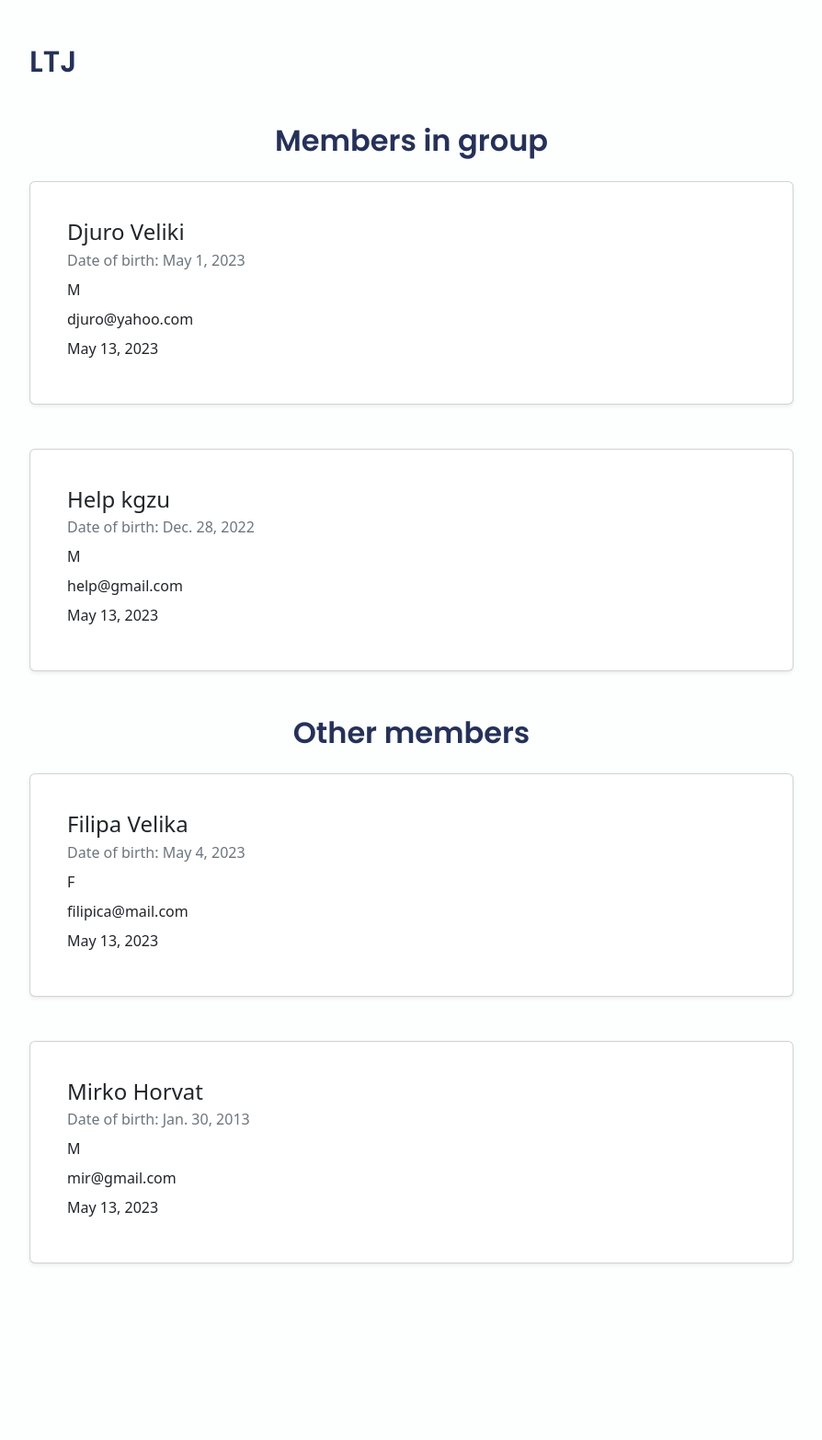
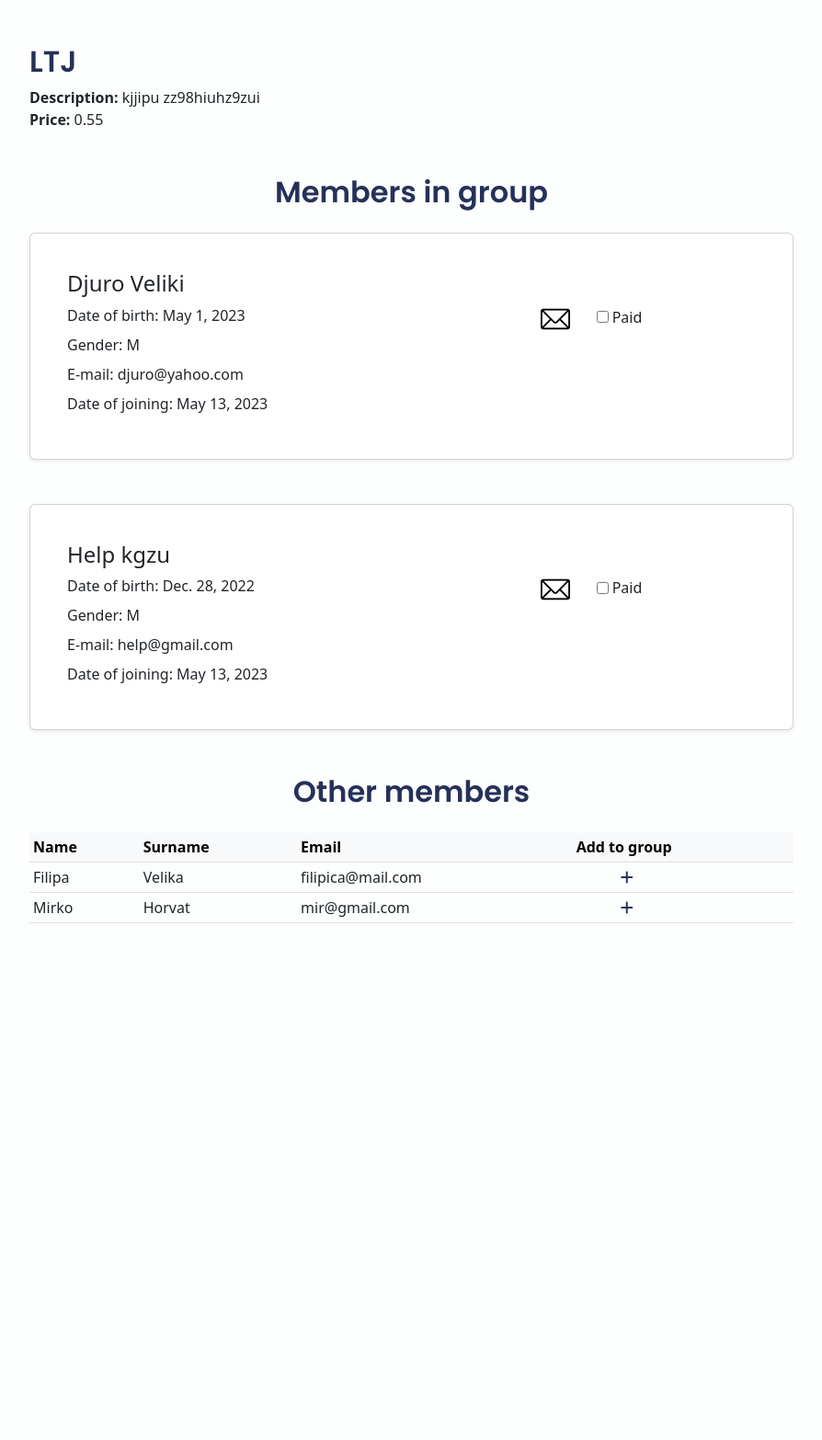
Before and after one commit to janaledencan/Members-Management-App, a Django app: page /app/management/group/2 in a window 1280 px wide. Shown: the part 98-1664 px from the top of the page at 92% size, without its empty margins (50-944 px from the left). After the commit the page ends 1102 px from the top, so only its background shows below. Run offline with Django 4.2, Linux system fonts and the light colour scheme; data comes from the database, SQL or seed files in the repository; both versions use the stored data as it was after the commit; some libraries are stand-ins or nearby versions.

Commit message:
Add cdn for font awesome icon and add other images to group_details.html, correct logo and layout of that html

```diff
--- a/membersmanagementapp/app/templates/app/base.html
+++ b/membersmanagementapp/app/templates/app/base.html
@@ -13,13 +13,15 @@
         <link href="https://fonts.googleapis.com/css2?family=Poppins:wght@100;400;600;800&display=swap" rel="stylesheet">
 
         <link rel="stylesheet" href="https://cdnjs.cloudflare.com/ajax/libs/bootstrap-datepicker/1.9.0/css/bootstrap-datepicker.min.css">
+        <link rel="stylesheet" href="https://cdnjs.cloudflare.com/ajax/libs/font-awesome/6.4.0/css/all.min.css" integrity="sha512-iecdLmaskl7CVkqkXNQ/ZH/XLlvWZOJyj7Yy7tcenmpD1ypASozpmT/E0iPtmFIB46ZmdtAc9eNBvH0H/ZpiBw==" crossorigin="anonymous" referrerpolicy="no-referrer" />
         <link rel="stylesheet" href="{% static 'app/css/base.css' %}">
     </head>
 
     <body>
         <nav class="navbar navbar-custom navbar-expand-lg">
             <div class="container-fluid  p-2 ms-4 me-4">
-                <a class="navbar-brand" href="{% url 'app:management' %}"><img class="logo" src="../../static/app/images/logo.webp"></a>
+                <a class="navbar-brand" href="{% url 'app:management' %}"><img class="logo" src="{% static 'app/images/logo.webp' %}" ></a>
+
                 <button class="navbar-toggler" type="button" data-bs-toggle="collapse" data-bs-target="#navbarText" aria-controls="navbarText" aria-expanded="false" aria-label="Toggle navigation">
                 <span class="navbar-toggler-icon"></span>
                 </button>
--- a/membersmanagementapp/app/templates/app/group_details.html
+++ b/membersmanagementapp/app/templates/app/group_details.html
@@ -5,16 +5,37 @@
         <div class="col-12 col-md-9 mb-5">
             <h2>{{ group.name }}</h2>
 
+            <div><b>Description:</b> {{ group.description }}</div>
+            <div><b>Price:</b> {{ group.price }}</div>
+
             <h2 class="text-center mt-5 mb-4">Members in group</h2>
                 {% for member in members_in_group %}
                     {% include 'includes/member_card.html' with member=member.member %}
                 {% endfor %}
 
             <h2 class="text-center mt-5 mb-4">Other members</h2>
-                {% for member in members_not_in_group %}
-                    {% include 'includes/member_card.html' with member=member %}
-                {% endfor %}
-
+            <table class="table table-sm">
+                <thead class="table-light">
+                    <tr>
+                        <th scope="col">Name</th>
+                        <th scope="col">Surname</th>
+                        <th scope="col">Email</th>
+                        <th scope="col">Add to group</th>
+                      </tr>
+                </thead>
+                <tbody>
+                    {% for member in members_not_in_group %}
+                    <tr>
+                        <td>{{ member.name }}</td>
+                        <td>{{ member.surname }}</td>
+                        <td>{{ member.email }}</td>
+                        <td>
+                            <i class="fa-solid fa-plus ms-5" style="color: #263159;"></i>
+                        </td>
+                    </tr>
+                    {% endfor %}
+                </tbody>
+                </table>
           <br>
           <br>
 
--- a/membersmanagementapp/app/templates/includes/member_card.html
+++ b/membersmanagementapp/app/templates/includes/member_card.html
@@ -1,11 +1,23 @@
+{% load static %}
 <div class="card my-4 shadow-sm p-3 mb-5  rounded">
     <div class="card-body m-2">
+
       <div class="row">
         <h4 class="card-title">{{ member.name }} {{ member.surname }}</h4>
       </div>
-      <div class="card-subtitle mb-2 text-muted">Date of birth: {{ member.date_of_birth }}</div>
-      <div class="card-text mb-2">{{ member.gender }}</div>
-      <div class="card-text mb-2">{{ member.email }}</div>
-      <div class="card-text mb-2">{{ member.date_joined }}</div>
+
+      <div class="row">
+      <div class="col-8">
+        <div class="card-text mb-2">Date of birth: {{ member.date_of_birth }}</div>
+        <div class="card-text mb-2">Gender: {{ member.gender }}</div>
+        <div class="card-text mb-2">E-mail: {{ member.email }}</div>
+        <div class="card-text mb-2">Date of joining: {{ member.date_joined }}</div>
+      </div>
+
+      <div class="col-4">
+        <a class="mail-icon" href="{% url 'home_path' %}"><img class="mail" src="{% static 'app/images/email.png' %}" alt="Email"></a>
+        <input type="checkbox" class="ms-4"> Paid</input>
+      </div>
+      </div>
     </div>
   </div>
```
Also changed, not shown: membersmanagementapp/app/static/app/images/email.png (added), membersmanagementapp/app/static/app/images/envelope.png (added), membersmanagementapp/db.sqlite3.
